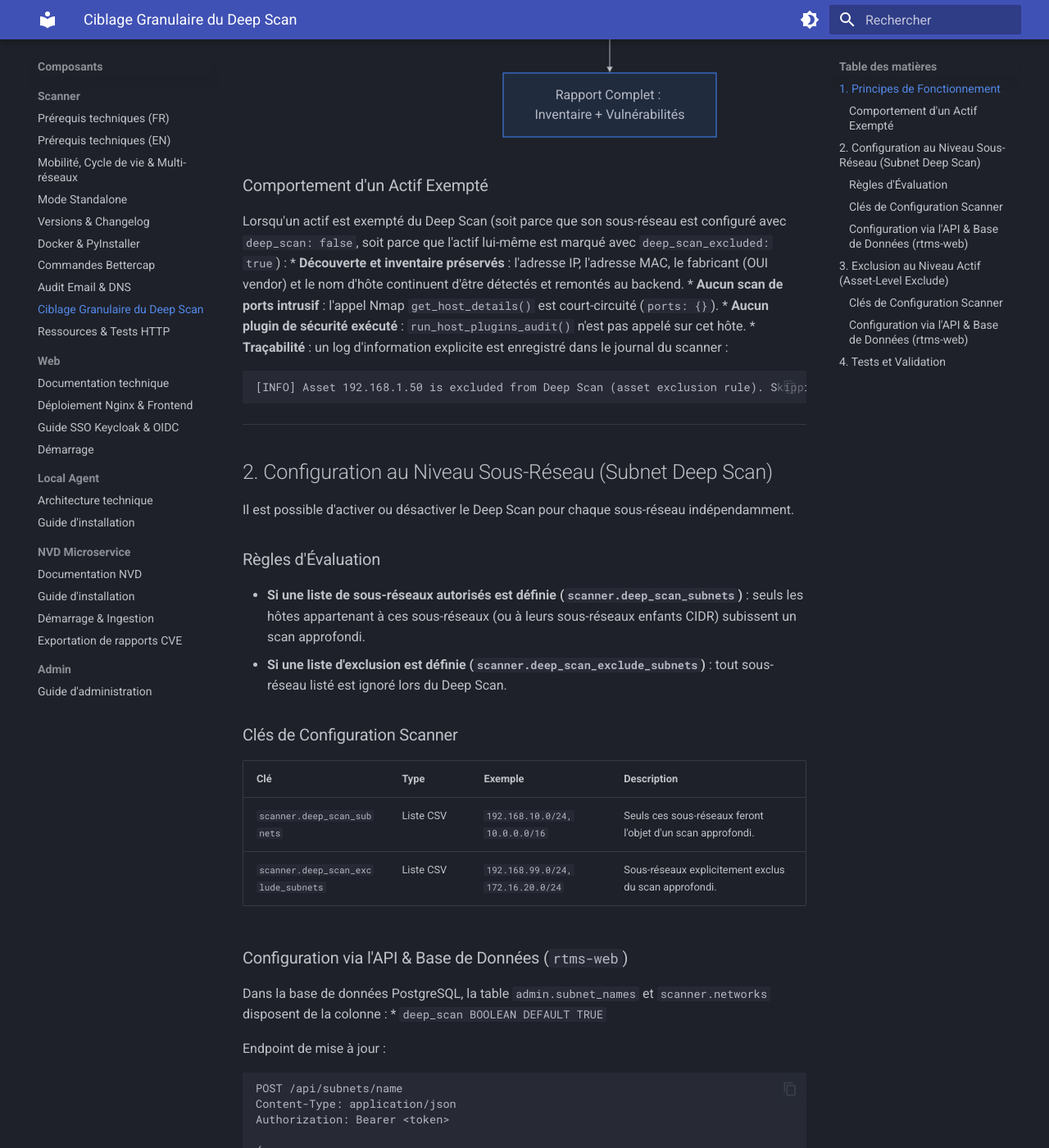
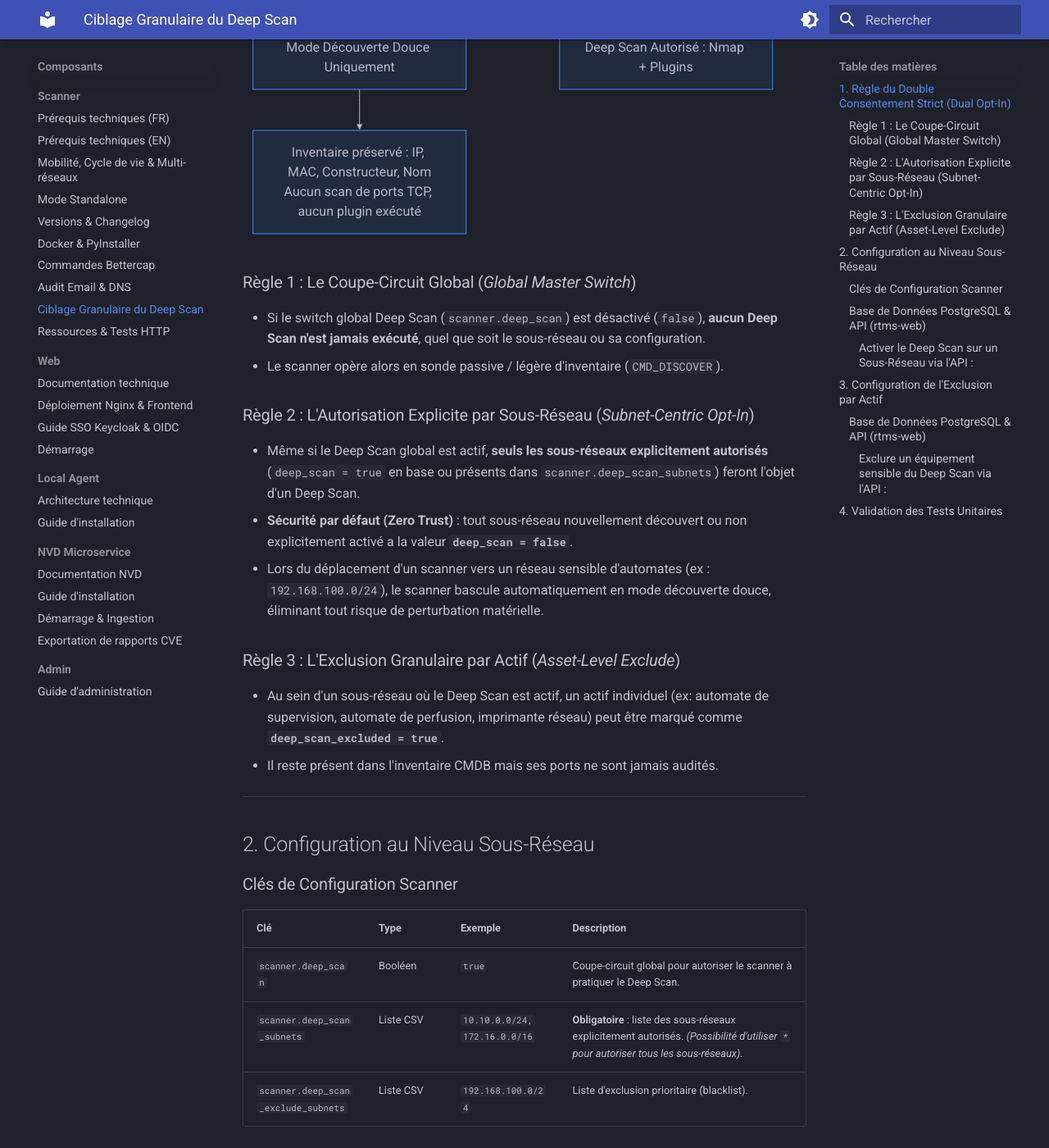
Before and after one commit to tritschler/rtms-documentation, an MkDocs documentation site: the page built from docs/components/scanner/deep_scan_targeting.md, in a window 1280 px wide and 1400 px high, scrolled down 1785 px. Shown: the whole window at 82% size. Built offline with MkDocs 1.6.1 and Material for MkDocs 9.7.7, drawn with Linux system fonts in a browser that asks for light colours; some of the changed text lies outside the part shown.

Commit message:
docs: document dual opt-in policy and global master switch for deep scan targeting

````diff
--- a/docs/components/scanner/deep_scan_targeting.md
+++ b/docs/components/scanner/deep_scan_targeting.md
@@ -1,127 +1,103 @@
 # Ciblage Granulaire du Deep Scan (Sous-réseaux & Exclusions d'Actifs)
 
-La suite **RTMS** permet de moduler précisément la profondeur d'audit lors des scans approfondis (**Deep Scan** / `CMD_DISCOVER_SCAN`).
+La suite **RTMS** implémente une politique de **double consentement strict (Dual Opt-In)** pour l'exécution des scans approfondis (**Deep Scan** / `CMD_DISCOVER_SCAN`).
 
-Cette granularité répond à deux exigences opérationnelles majeures :
-1. **Protection des équipements sensibles (OT / IoT / Médical / Imprimantes)** : éviter d'exécuter des scans de ports TCP intrusifs ou des plugins de sécurité sur des automates programmables (PLC), du matériel SCADA ou des imprimantes tout en conservant leur visibilité et inventaire (ARP / ICMP / MAC).
-2. **Optimisation des performances et priorisation réseau** : concentrer l'analyse en profondeur (ports, bannières, détection de vulnérabilités, audits SMTP/DNS) uniquement sur les sous-réseaux d'infrastructure et de serveurs critiques.
+Cette approche résout un problème critique de sécurité opérationnelle lié à la **mobilité des sondes (Roaming)** : lorsqu'un scanner physique (ordinateur portable, appliance nomade, VM) est déplacé d'un réseau informatique (IT) vers un réseau industriel ou sensible (OT, automates PLC, équipements médicaux, IoT), il ne doit **jamais** exécuter de scan agressif par inadvertance.
 
 ---
 
-## 1. Principes de Fonctionnement
+## 1. Règle du Double Consentement Strict (Dual Opt-In)
 
-Lorsqu'un cycle de scan approfondi (**Deep Scan**) est déclenché par l'orchestrateur :
+Pour qu'un hôte fasse l'objet d'un scan approfondi (Nmap, énumération de ports, plugins de vulnérabilités), **DEUX conditions cumulatives** doivent être obligatoirement satisfaites, complétées par la vérification d'exclusion individuelle :
 
 ```mermaid
 flowchart TD
-    A[Découverte de l'Hôte - ARP / ICMP] --> B[Hôte actif détecté]
-    B --> C{Deep Scan activé pour le sous-réseau ?}
-    C -- Non --> E[Exemption Deep Scan]
-    C -- Oui --> D{Actif / IP exclu du Deep Scan ?}
-    D -- Oui --> E
-    D -- Non --> F[Scan de Ports Nmap get_host_details]
-    F --> G[Exécution des Plugins de Sécurité]
-    G --> H[Rapport Complet : Inventaire + Vulnérabilités]
-    E --> I[Rapport Allégé : Inventaire & Présence Uniquement]
+    A[Hôte découvert via ARP / ICMP] --> B{1. Switch Global / Scanner actif ?}
+    B -- Non --> E[Mode Découverte Douce Uniquement]
+    B -- Oui --> C{2. Subnet explicitement autorisé ?}
+    C -- Non (ou nouveau subnet inconnu) --> E
+    C -- Oui (deep_scan = true) --> D{3. Actif individuel exclu ?}
+    D -- Oui (deep_scan_excluded = true) --> E
+    D -- Non --> F[Deep Scan Autorisé : Nmap + Plugins]
+
+    E --> G[Inventaire préservé : IP, MAC, Constructeur, Nom<br/>Aucun scan de ports TCP, aucun plugin exécuté]
 ```
 
-### Comportement d'un Actif Exempté
-Lorsqu'un actif est exempté du Deep Scan (soit parce que son sous-réseau est configuré avec `deep_scan: false`, soit parce que l'actif lui-même est marqué avec `deep_scan_excluded: true`) :
-* **Découverte et inventaire préservés** : l'adresse IP, l'adresse MAC, le fabricant (OUI vendor) et le nom d'hôte continuent d'être détectés et remontés au backend.
-* **Aucun scan de ports intrusif** : l'appel Nmap `get_host_details()` est court-circuité (`ports: {}`).
-* **Aucun plugin de sécurité exécuté** : `run_host_plugins_audit()` n'est pas appelé sur cet hôte.
-* **Traçabilité** : un log d'information explicite est enregistré dans le journal du scanner :
-  ```text
-  [INFO] Asset 192.168.1.50 is excluded from Deep Scan (asset exclusion rule). Skipping port scan and security plugins.
-  ```
+### Règle 1 : Le Coupe-Circuit Global (*Global Master Switch*)
+* Si le switch global Deep Scan (`scanner.deep_scan`) est désactivé (`false`), **aucun Deep Scan n'est jamais exécuté**, quel que soit le sous-réseau ou sa configuration.
+* Le scanner opère alors en sonde passive / légère d'inventaire (`CMD_DISCOVER`).
+
+### Règle 2 : L'Autorisation Explicite par Sous-Réseau (*Subnet-Centric Opt-In*)
+* Même si le Deep Scan global est actif, **seuls les sous-réseaux explicitement autorisés** (`deep_scan = true` en base ou présents dans `scanner.deep_scan_subnets`) feront l'objet d'un Deep Scan.
+* **Sécurité par défaut (Zero Trust)** : tout sous-réseau nouvellement découvert ou non explicitement activé a la valeur **`deep_scan = false`**.
+* Lors du déplacement d'un scanner vers un réseau sensible d'automates (ex : `192.168.100.0/24`), le scanner bascule automatiquement en mode découverte douce, éliminant tout risque de perturbation matérielle.
+
+### Règle 3 : L'Exclusion Granulaire par Actif (*Asset-Level Exclude*)
+* Au sein d'un sous-réseau où le Deep Scan est actif, un actif individuel (ex: automate de supervision, automate de perfusion, imprimante réseau) peut être marqué comme **`deep_scan_excluded = true`**.
+* Il reste présent dans l'inventaire CMDB mais ses ports ne sont jamais audités.
 
 ---
 
-## 2. Configuration au Niveau Sous-Réseau (Subnet Deep Scan)
-
-Il est possible d'activer ou désactiver le Deep Scan pour chaque sous-réseau indépendamment.
-
-### Règles d'Évaluation
-* **Si une liste de sous-réseaux autorisés est définie (`scanner.deep_scan_subnets`)** : seuls les hôtes appartenant à ces sous-réseaux (ou à leurs sous-réseaux enfants CIDR) subissent un scan approfondi.
-* **Si une liste d'exclusion est définie (`scanner.deep_scan_exclude_subnets`)** : tout sous-réseau listé est ignoré lors du Deep Scan.
+## 2. Configuration au Niveau Sous-Réseau
 
 ### Clés de Configuration Scanner
 
 | Clé | Type | Exemple | Description |
 | :--- | :--- | :--- | :--- |
-| `scanner.deep_scan_subnets` | Liste CSV | `192.168.10.0/24, 10.0.0.0/16` | Seuls ces sous-réseaux feront l'objet d'un scan approfondi. |
-| `scanner.deep_scan_exclude_subnets` | Liste CSV | `192.168.99.0/24, 172.16.20.0/24` | Sous-réseaux explicitement exclus du scan approfondi. |
+| `scanner.deep_scan` | Booléen | `true` | Coupe-circuit global pour autoriser le scanner à pratiquer le Deep Scan. |
+| `scanner.deep_scan_subnets` | Liste CSV | `10.10.0.0/24, 172.16.0.0/16` | **Obligatoire** : liste des sous-réseaux explicitement autorisés. *(Possibilité d'utiliser `*` pour autoriser tous les sous-réseaux).* |
+| `scanner.deep_scan_exclude_subnets` | Liste CSV | `192.168.100.0/24` | Liste d'exclusion prioritaire (blacklist). |
 
-### Configuration via l'API & Base de Données (`rtms-web`)
+### Base de Données PostgreSQL & API (`rtms-web`)
 
-Dans la base de données PostgreSQL, la table `admin.subnet_names` et `scanner.networks` disposent de la colonne :
-* `deep_scan BOOLEAN DEFAULT TRUE`
+Dans la base de données :
+* `admin.subnet_names.deep_scan` : `BOOLEAN DEFAULT FALSE`
+* `scanner.networks.deep_scan` : `BOOLEAN DEFAULT FALSE`
 
-Endpoint de mise à jour :
+#### Activer le Deep Scan sur un Sous-Réseau via l'API :
 ```http
 POST /api/subnets/name
 Content-Type: application/json
 Authorization: Bearer <token>
 
 {
-  "subnet": "192.168.99.0/24",
-  "name": "Réseau Automates PLC / SCADA",
-  "deep_scan": false
+  "subnet": "10.10.0.0/24",
+  "name": "Réseau Serveurs Production",
+  "deep_scan": true
 }
 ```
 
 ---
 
-## 3. Exclusion au Niveau Actif (Asset-Level Exclude)
+## 3. Configuration de l'Exclusion par Actif
 
-Un actif individuel peut être exclu du Deep Scan même si son sous-réseau est configuré pour être scanné en profondeur.
+### Base de Données PostgreSQL & API (`rtms-web`)
 
-### Clés de Configuration Scanner
+* `admin.assets.deep_scan_excluded` : `BOOLEAN NOT NULL DEFAULT FALSE`
+* `admin.tenant_assets.deep_scan_excluded` : `BOOLEAN NOT NULL DEFAULT FALSE`
 
-| Clé | Type | Exemple | Description |
-| :--- | :--- | :--- | :--- |
-| `scanner.deep_scan_exclude_ips` | Liste CSV | `192.168.1.50, 192.168.1.100` | Adresses IP individuelles ou plages CIDR exclues du Deep Scan. |
-
-### Configuration via l'API & Base de Données (`rtms-web`)
-
-Les tables `admin.assets` et `admin.tenant_assets` disposent de la colonne :
-* `deep_scan_excluded BOOLEAN NOT NULL DEFAULT FALSE`
-
-Endpoint de mise à jour d'un actif :
+#### Exclure un équipement sensible du Deep Scan via l'API :
 ```http
 POST /api/assets/update
 Content-Type: application/json
 Authorization: Bearer <token>
 
 {
-  "ip": "192.168.1.50",
+  "ip": "10.10.0.50",
   "deep_scan_excluded": true
 }
 ```
 
-Lors de la récupération de la configuration par l'agent (`GET /api/scanner/config`), la liste des hôtes connus transmet la directive :
-```json
-{
-  "deep_scan_subnets": ["192.168.1.0/24"],
-  "deep_scan_exclude_subnets": ["192.168.99.0/24"],
-  "deep_scan_exclude_ips": ["192.168.1.50"],
-  "known_hosts": [
-    {
-      "ip": "192.168.1.50",
-      "mac": "00:11:22:33:44:55",
-      "hostname": "printer-label-01",
-      "deep_scan_excluded": true
-    }
-  ]
-}
-```
+Le scanner reçoit cette information dynamiquement via `GET /api/scanner/config` :
+* `deep_scan_exclude_ips`: `["10.10.0.50"]`
+* Dans `known_hosts` : `{"ip": "10.10.0.50", "deep_scan_excluded": true}`
 
 ---
 
-## 4. Tests et Validation
+## 4. Validation des Tests Unitaires
 
-Une suite de tests unitaires dédiée valide le comportement dans [`tests/test_deep_scan_targeting.py`](file:///Users/marctritschler/git_projects/rtms-scanner/tests/test_deep_scan_targeting.py) :
-* Résolution CIDR et correspondance de sous-réseaux (`_subnet_matches`).
-* Respect strict des listes d'inclusion et d'exclusion de sous-réseaux (`is_deep_scan_for_subnet`).
-* Respect des exclusions par adresse IP d'actif (`is_asset_deep_scan_excluded`).
-* Maintien des données d'inventaire de base et court-circuitage complet des scans de ports et des plugins pour les hôtes exemptés.
+La suite de tests unitaires [`tests/test_deep_scan_targeting.py`](file:///Users/marctritschler/git_projects/rtms-scanner/tests/test_deep_scan_targeting.py) valide rigoureusement :
+1. **Coupe-circuit global** : si `scanner.deep_scan = false`, le test vérifie que le Deep Scan est refusé même pour un subnet autorisé.
+2. **Exigence du sous-réseau** : si `scanner.deep_scan = true` mais qu'aucun sous-réseau n'est spécifié, le Deep Scan est refusé (`False`).
+3. **Ciblage strict** : vérifie que le Deep Scan est accordé au sous-réseau autorisé (et à ses sous-réseaux enfants CIDR) mais refusé aux autres.
+4. **Exclusion d'actifs** : vérifie que les hôtes protégés conservent leur inventaire et court-circuitent Nmap et les plugins.
````
